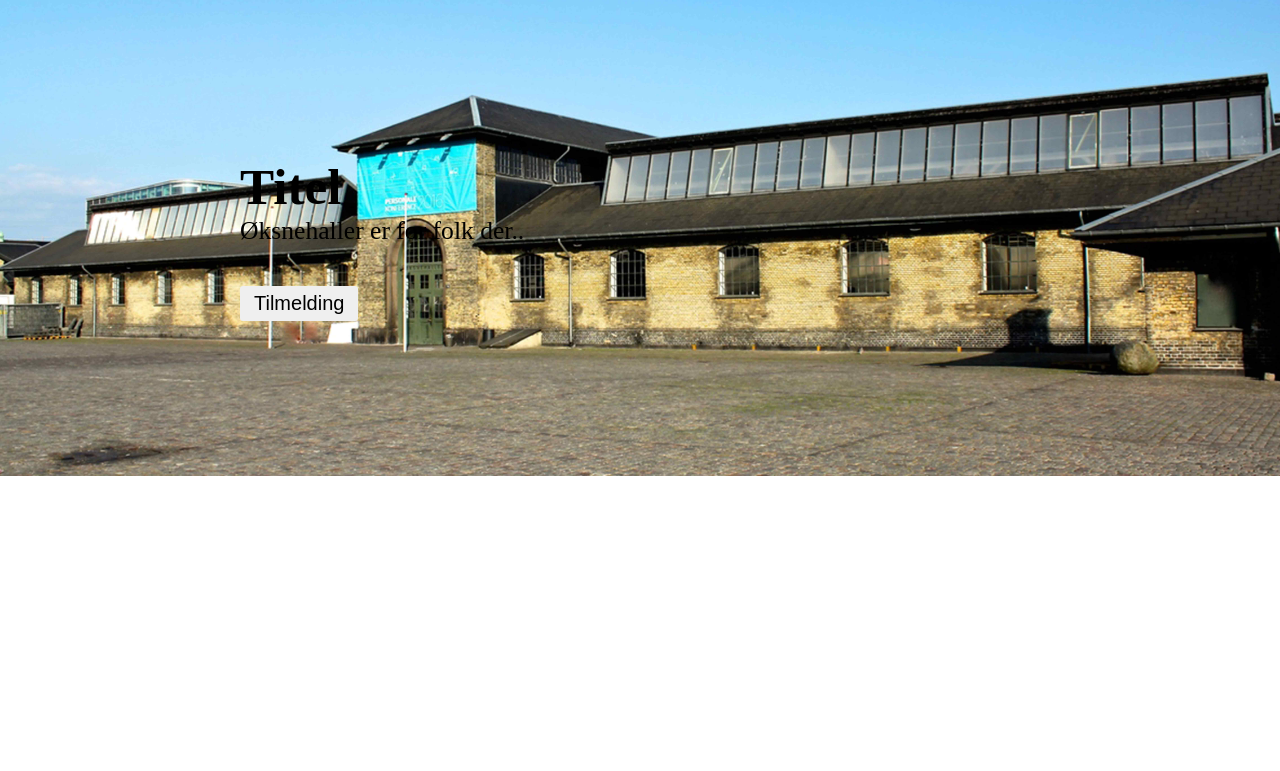
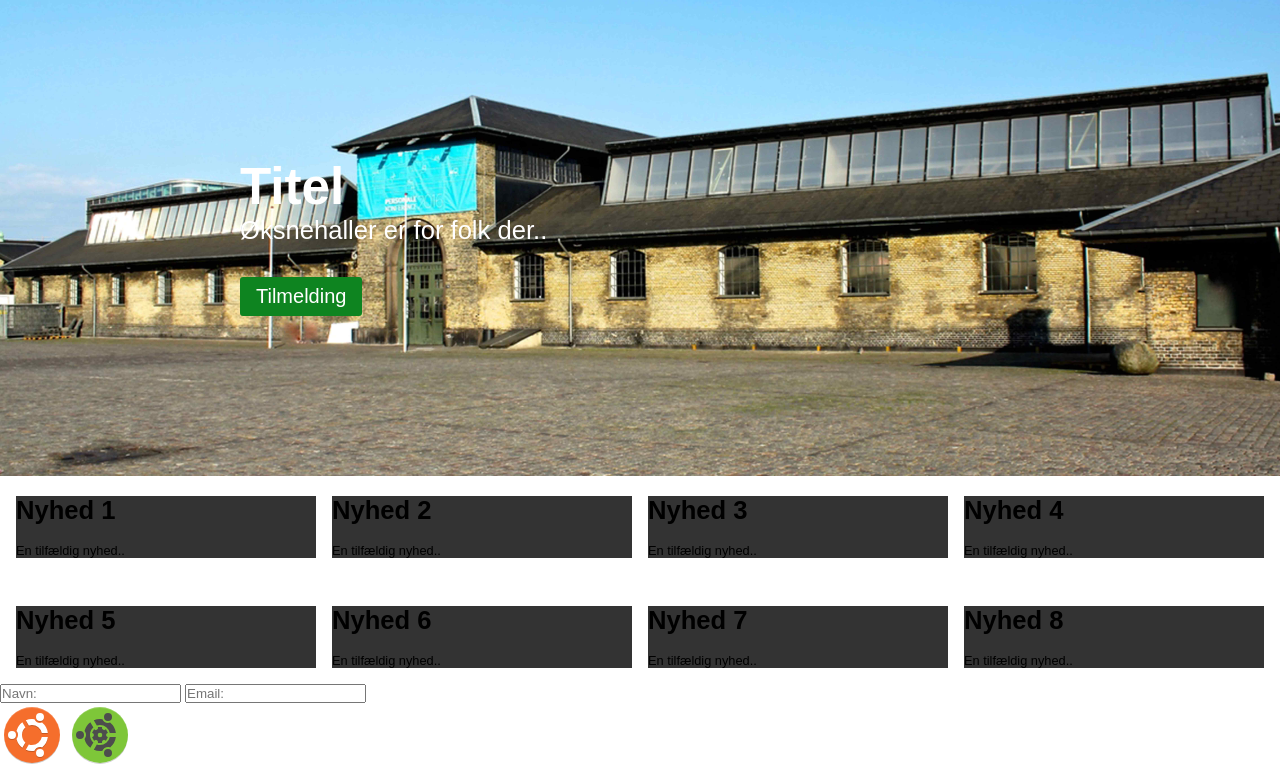
Before and after one commit to Emsenparry/Ubuntu-Konference-Opgave, a plain HTML site: page index.html in a window 1280 px wide. Shown: the part 60-831 px from the top of the page. Before the commit the page ends 800 px from the top, so only its background shows below. Drawn offline with Linux system fonts and the light colour scheme.

Commit message:
Sections

```diff
--- /dev/null
+++ b/assets/css/_nyheder.scss
@@ -0,0 +1,19 @@
+@use "colors" as c;
+@use "fonts";
+
+@mixin bokse {
+    display: grid;
+    grid-template-columns: 1fr 1fr 1fr 1fr;
+    gap: 3em 1em;
+    margin: 1em;
+    font-family: 'Ubunta', sans-serif;
+    div{
+        background-color: c.$N-cool-grey;
+    }
+    h2{
+        font-size: 2vw;
+    }
+    p{
+        font-size: 1vw;
+    }
+}
--- a/assets/css/_sections.scss
+++ b/assets/css/_sections.scss
@@ -8,22 +8,30 @@
         position: absolute;
         top: 10em;
         left: 15em;
+        font-family: 'Ubunta', sans-serif;
         h2{
             font-size: 4vw;
+            color: c.$P-white;
         }
         p{
             font-size: 2vw;
+            color: c.$P-white;
         }
         button{
-            // background-color: ;
-            font-size: 1.25em;
-            font-family: 'Ubunta', sans-serif;
-            // color: ;
+            background-color: #0e8420;
             border: 0px;
+            font-size: 1em;
             border-radius: 3px;
-            padding: 0.3em 0.7em;
+            padding: 0.5em 1em;
             margin: 2em 0 0 0;
-
+            &:hover{
+                background-color: #0d771d;
+            }
+            a{
+                text-decoration: none;
+                font-size: 1.25em;
+                color: c.$P-white;
+            }
         }
     }
     img{
--- a/assets/css/stylesheet.scss
+++ b/assets/css/stylesheet.scss
@@ -1,4 +1,5 @@
 @use "navandfooter";
+@use "nyheder";
 @use "sections";
 @use "colors";
 
@@ -14,3 +15,7 @@
 .section-one{
     @include sections.sect-one;
 }
+
+.nyhedsbokse{
+    @include nyheder.bokse;
+}
--- a/index.html
+++ b/index.html
@@ -23,9 +23,74 @@
         <div>
             <h2>Titel</h2>
             <p>Øksnehaller er for folk der..</p>
-            <button>Tilmelding</button>
+            <button><a href="tilmelding.html">Tilmelding</a></button>
         </div>
         <img src="assets/images/oksnehaller.jpg" alt="">
     </section>
+
+    <!-- SECTION TWO - NYHEDSBOKSE -->
+    <section class="nyhedsbokse">
+        <div>
+            <h2>Nyhed 1</h2>
+            <img src="" alt="">
+            <p>En tilfældig nyhed..</p>
+        </div>
+        <div>
+            <h2>Nyhed 2</h2>
+            <img src="" alt="">
+            <p>En tilfældig nyhed..</p>
+        </div>
+        <div>
+            <h2>Nyhed 3</h2>
+            <img src="" alt="">
+            <p>En tilfældig nyhed..</p>
+        </div>
+        <div>
+            <h2>Nyhed 4</h2>
+            <img src="" alt="">
+            <p>En tilfældig nyhed..</p>
+        </div>
+        <div>
+            <h2>Nyhed 5</h2>
+            <img src="" alt="">
+            <p>En tilfældig nyhed..</p>
+        </div>
+        <div>
+            <h2>Nyhed 6</h2>
+            <img src="" alt="">
+            <p>En tilfældig nyhed..</p>
+        </div>
+        <div>
+            <h2>Nyhed 7</h2>
+            <img src="" alt="">
+            <p>En tilfældig nyhed..</p>
+        </div>
+        <div>
+            <h2>Nyhed 8</h2>
+            <img src="" alt="">
+            <p>En tilfældig nyhed..</p>
+        </div>
+    </section>
+
+    <!-- SECTION THREE - INTEREST FORM -->
+    <section class="interest-form">
+        <form>
+            <input type="text" placeholder="Navn:">
+            <input type="email" placeholder="Email:">
+        </form>
+    </section>
+
+    <!-- SECTION FOUR - ICONS -->
+    <section>
+        <div>
+            <img src="assets/images/svg/desktop_icon.svg" alt="">
+            <img src="assets/images/svg/iot_icon.svg" alt="">
+        </div>
+    </section>
+
+    <!-- FOOTER -->
+    <footer>
+
+    </footer>
 </body>
 </html>
```
Also changed, not shown: assets/css/stylesheet.css, assets/images/svg/desktop_icon.svg (added), assets/images/svg/iot_icon.svg (added), 1 other file.
